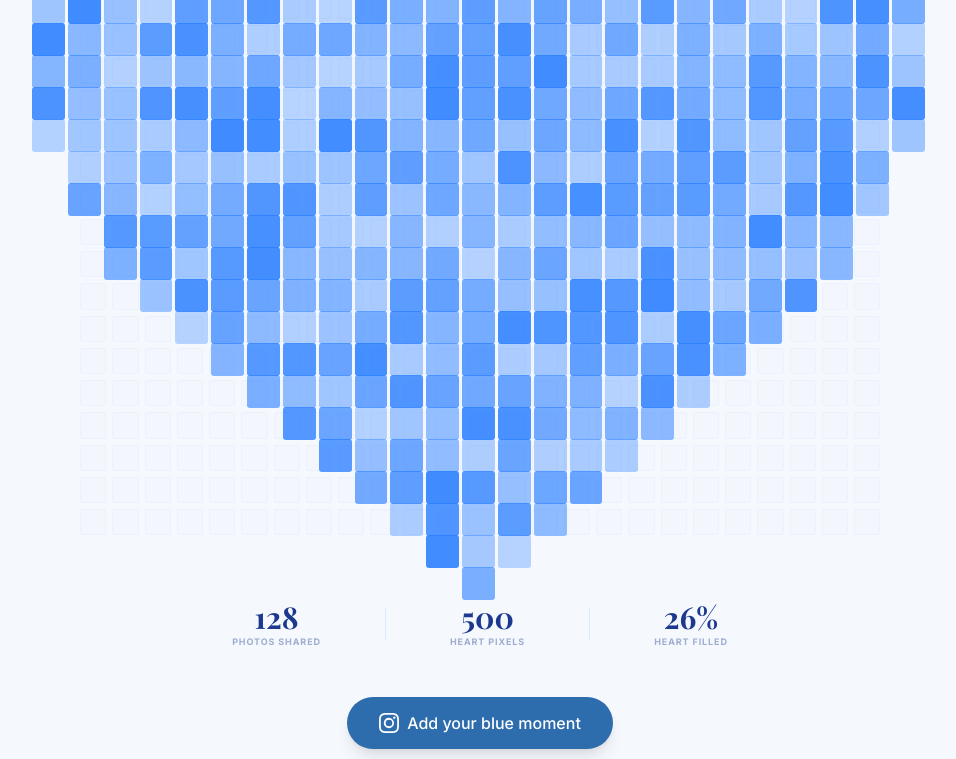
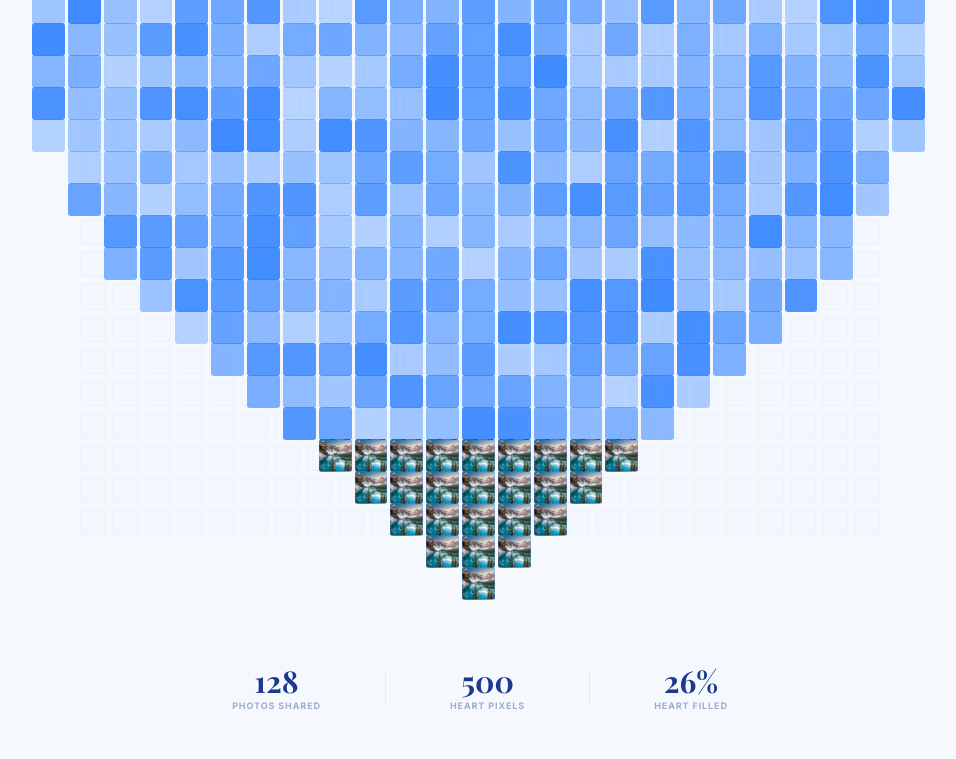
Before and after one commit to rachmadhani/luvblue, a Vue app in the folder frontend-luvblue/: page / in a window 1280 px wide. Shown: the part 614-1373 px from the top of the page, without its empty margins (160-1116 px from the left). Built offline with nearby package versions, Linux system fonts and the light colour scheme; the HTML template or start-up script is replaced by a standard one; a web font is replaced by a local one.

Commit message:
add test image

```diff
--- a/frontend-luvblue/src/App.vue
+++ b/frontend-luvblue/src/App.vue
@@ -72,7 +72,7 @@ const heartMask: [number, number][][] = [
 ]
 
 const pixels = computed(() => {
-  const result: { r: number; c: number; opacity: number; username: string }[] = []
+  const result: { r: number; c: number; opacity: number; username: string; hasImage: boolean }[] = []
 
   for (let r = 0; r < heartMask.length; r++) {
     const ranges = heartMask[r]
@@ -83,7 +83,8 @@ const pixels = computed(() => {
           r,
           c,
           opacity: 0.3 + Math.random() * 0.6,
-          username: `@user_${result.length + 1}`
+          username: `@user_${result.length + 1}`,
+          hasImage: r >= 22
         })
       }
     }
@@ -112,7 +113,7 @@ const hoveredPixel = ref<any>(null)
     </header>
 
     <!-- Heart Grid -->
-    <div class="relative max-w-4xl mx-auto flex justify-center mb-16">
+    <div class="relative max-w-4xl mx-auto flex justify-center mb-32">
       <div
         class="grid gap-1.5"
         :style="{
@@ -131,12 +132,14 @@ const hoveredPixel = ref<any>(null)
         <div
           v-for="pixel in pixels"
           :key="`${pixel.r}-${pixel.c}`"
-          class="absolute aspect-square rounded-[3px] bg-blue-500 cursor-pointer transition-all duration-300 hover:scale-150 hover:z-20 group"
+          class="absolute aspect-square rounded-[3px] cursor-pointer transition-all duration-300 hover:scale-150 hover:z-20 group"
+          :class="pixel.hasImage ? 'bg-cover bg-center border border-blue-400/30' : 'bg-blue-500'"
           :style="{
             top: `calc(${pixel.r} * (100% / ${gridRows}))`,
             left: `calc(${pixel.c} * (100% / ${gridCols}))`,
             width: `calc(100% / ${gridCols} - 3px)`,
-            opacity: pixel.opacity
+            opacity: pixel.hasImage ? 1 : pixel.opacity,
+            backgroundImage: pixel.hasImage ? 'url(/heart-bg.jpg)' : 'none'
           }"
           @mouseenter="hoveredPixel = pixel"
           @mouseleave="hoveredPixel = null"
```
Also changed, not shown: frontend-luvblue/public/heart-bg.jpg (added).
